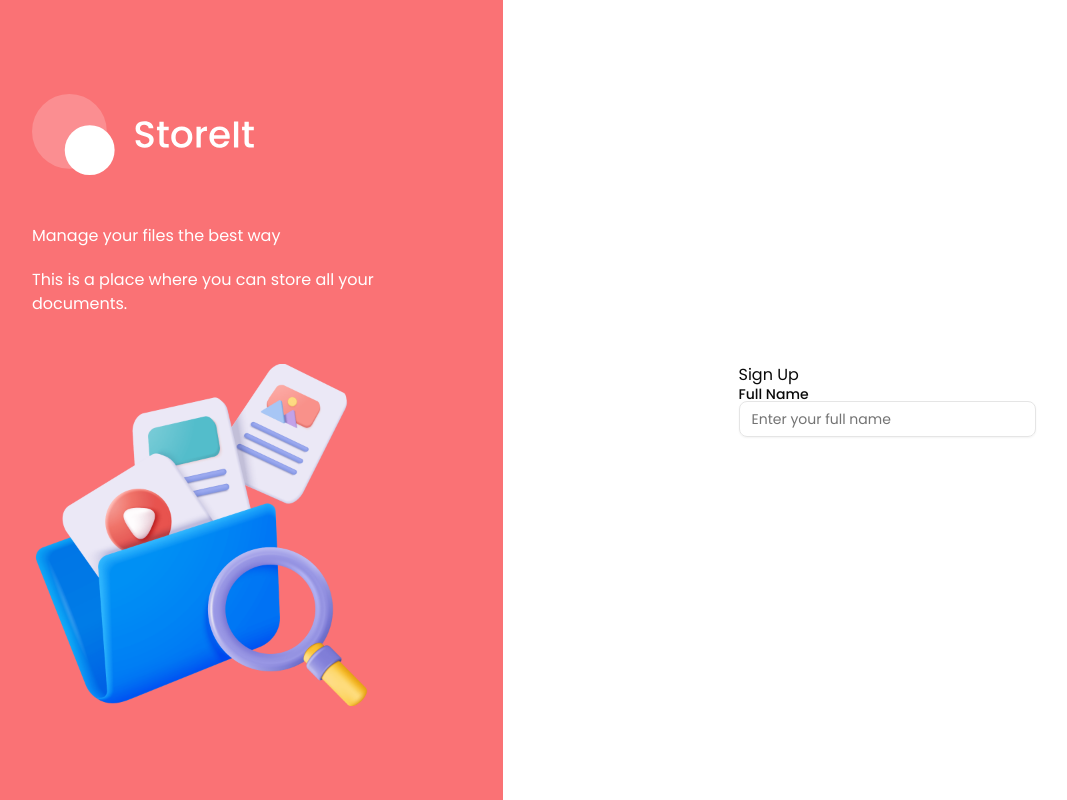
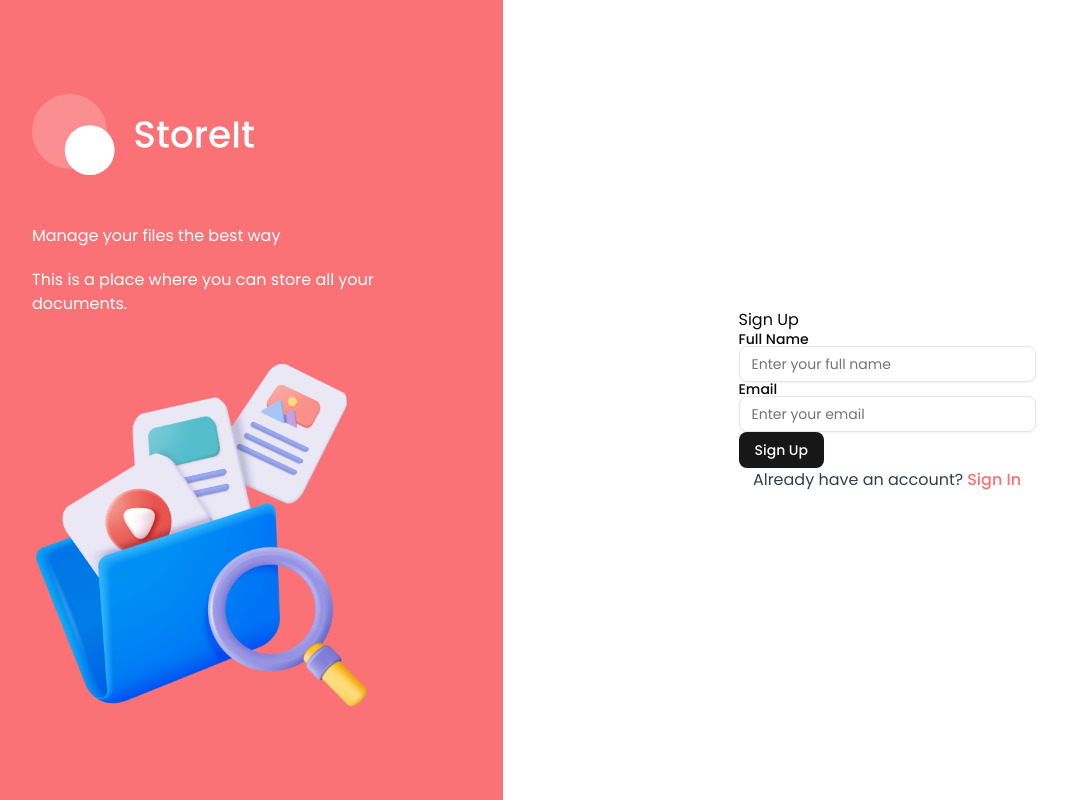
Before and after one commit to thesnowglobe/storage-management, a Next.js app: page /sign-up in a window 1280 px wide. Shown: the whole page, without its empty margins (9-1076 px from the left). Built offline with nearby package versions, Linux system fonts and the light colour scheme; no server answers.

Commit message:
extend AuthForm.tsx + add onSubmit func

```diff
--- a/components/AuthForm.tsx
+++ b/components/AuthForm.tsx
@@ -15,6 +15,10 @@ import {
   FormMessage,
 } from '@/components/ui/form';
 import { Input } from '@/components/ui/input';
+import Image from 'next/image';
+import { useState } from 'react';
+import Link from 'next/link';
+import { createAccount } from '@/lib/actions/user.actions';
 
 type FormType = 'sign-in' | 'sign-up';
 
@@ -29,6 +33,9 @@ const authFormSchema = (formType: FormType) => {
 };
 
 const AuthForm = ({ type }: {type: FormType}) => {
+  const [isLoading, setIsLoading] = useState(false);
+  const [errorMessage, setErrorMessage] = useState('');
+  const [accountId, setAccountId] = useState(null);
 
   const formSchema = authFormSchema(type);
   const form = useForm<z.infer<typeof formSchema>>({
@@ -37,13 +44,25 @@ const AuthForm = ({ type }: {type: FormType}) => {
       email: '',
       fullName: '',
     }
-  })
+  });
 
   const onSubmit = async(values: z.infer<typeof formSchema>) => {
+    setIsLoading(true);
+    setErrorMessage('');
 
-  }
+    try {
+      const user = await createAccount({
+        fullName: values.fullName || '',
+        email: values.email,
+      });
 
-
+      setAccountId(user.accountId)
+    } catch {
+      setErrorMessage('Failed to create an account. Please try again.');
+    } finally {
+      setIsLoading(false);
+    }
+  };
 
   return (
     <>
@@ -71,12 +90,63 @@ const AuthForm = ({ type }: {type: FormType}) => {
                   <FormMessage className='shad-form-message' />
                 </FormItem>
               )}
+            />
+          )}
+          <FormField
+            control={form.control}
+            name='fullName'
+            render={({ field }) => (
+              <FormItem>
+                <div className='shad-form-item'>
+                  <FormLabel className='shad-form-label'>Email</FormLabel>
+                  <FormControl>
+                    <Input
+                      placeholder='Enter your email'
+                      className='shad-input'
+                      {...field}
+                    />
+                  </FormControl>
+                </div>
+                <FormMessage className='shad-form-message' />
+              </FormItem>
+            )}
+          />
+          <Button
+            type='submit'
+            className='form-submit-button'
+            disabled={isLoading}
+          >
+            {type === 'sign-in' ? 'Sign In' : 'Sign Up'}
+            {isLoading && (
+              <Image
+                src='/assets/icons/loader.svg'
+                alt='loader'
+                width={24}
+                height={24}
+                className='ml-2 animate-spin'
+              />
+            )}
+          </Button>
+          {errorMessage && (
+            <p className='error-message'>{errorMessage}</p>
+          )}
+          <div className='body-2 flex justify-center'>
+            <p className='text-light-100'>
+              {type === 'sign-in'
+                ? "Don't have an account?"
+                : "Already have an account?"}
+            </p>
+            <Link
+              href={type === 'sign-in' ? '/sign-up' : '/sign-in'}
+              className='ml-1 font-medium text-brand-default'
             >
-
-            </FormField>
-          )}
+              {' '}
+              {type === 'sign-in' ? 'Sign Up' : 'Sign In'}
+            </Link>
+          </div>
         </form>
       </Form>
+
     </>
   )
 }
```
Also changed, not shown: public/assets/icons/loader.svg (added).
